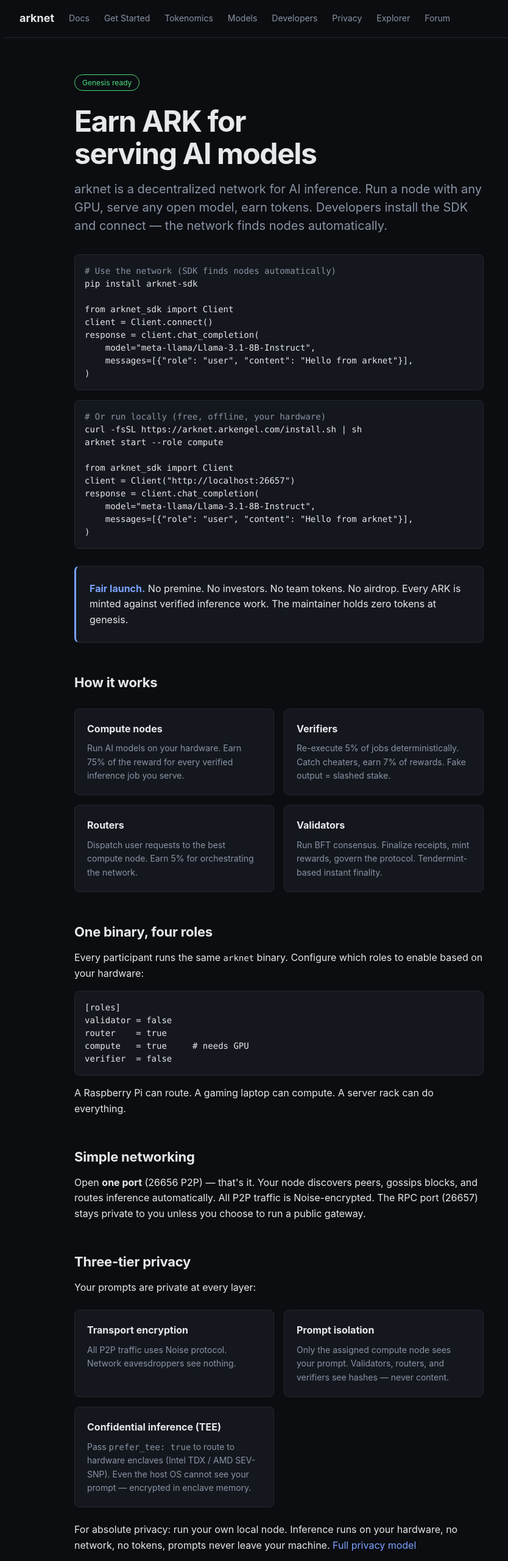
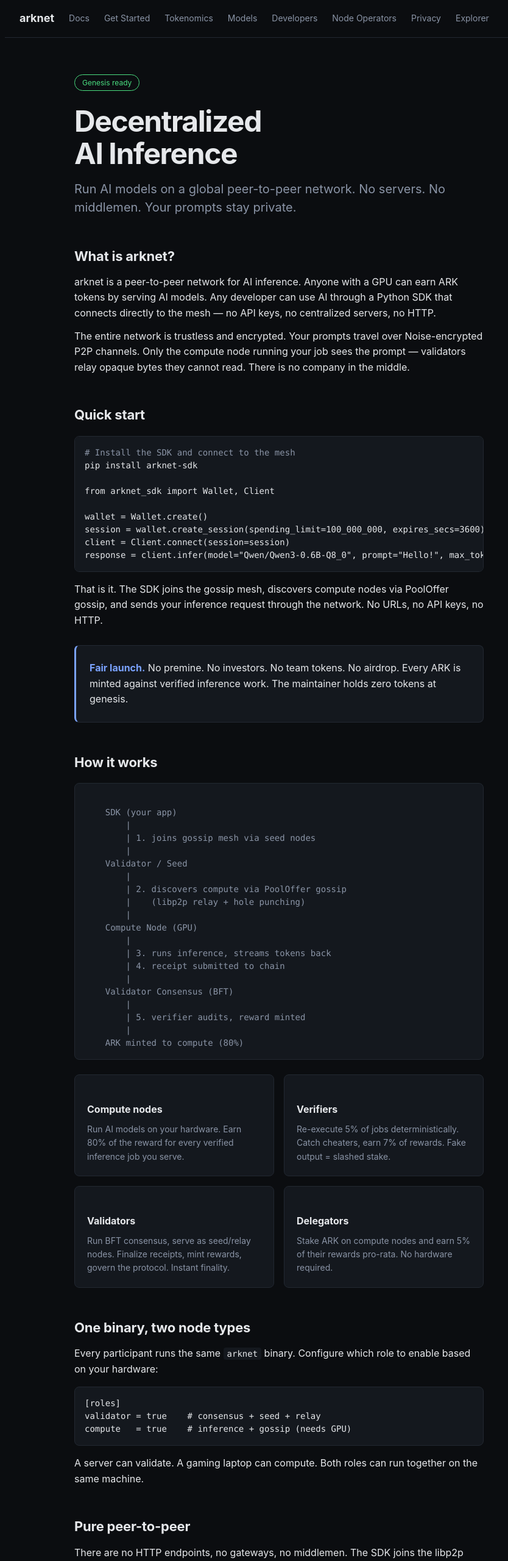
Before and after one commit to st-hannibal/arknet, a plain HTML site: page docs-site/index.html in a window 1280 px wide. Shown: the top 2560 px of the page at 61% size, without its empty margins (182-1016 px from the left). Drawn offline with Linux system fonts and the light colour scheme.

Commit message:
docs: rewrite landing page, tokenomics, and privacy for pure p2p
- index.html: starts with human explanation, not code. Describes
  arknet in plain terms before showing the SDK quickstart.
- tokenomics.html: reward split updated to 80/7/5/3/5, router removed.
- privacy.html: all gateway/HTTP references removed. Explains the
  mesh relay architecture and end-to-end Noise encryption.

```diff
--- a/docs-site/index.html
+++ b/docs-site/index.html
@@ -4,9 +4,9 @@
 <meta charset="utf-8">
 <meta name="viewport" content="width=device-width, initial-scale=1">
 <title>arknet — decentralized AI inference</title>
-<meta name="description" content="Fair-launch decentralized AI inference protocol. No premine. One binary. OpenAI-compatible API. Earn ARK for serving AI models.">
+<meta name="description" content="Run AI models on a global peer-to-peer network. No servers. No middlemen. Your prompts stay private. Earn ARK for serving inference.">
 <meta property="og:title" content="arknet — decentralized AI inference">
-<meta property="og:description" content="Anyone with a computer earns ARK for serving AI models. Any developer queries AI through an OpenAI-compatible API.">
+<meta property="og:description" content="Run AI models on a global peer-to-peer network. No servers. No middlemen. Your prompts stay private.">
 <style>
   :root {
     --bg: #0b0d10;
@@ -39,8 +39,9 @@
   main { max-width: 720px; margin: 0 auto; padding: 60px 24px 120px; }
   h1 { font-size: 48px; letter-spacing: -0.03em; line-height: 1.1; margin-bottom: 16px; }
   h2 { font-size: 22px; margin: 48px 0 12px; letter-spacing: -0.01em; }
+  h3 { font-size: 18px; margin: 24px 0 8px; }
   p { margin: 12px 0; }
-  .lead { color: var(--muted); font-size: 20px; margin-bottom: 32px; line-height: 1.5; }
+  .hero-tagline { color: var(--muted); font-size: 20px; margin-bottom: 32px; line-height: 1.5; }
   a { color: var(--accent); text-decoration: none; }
   a:hover { text-decoration: underline; }
   code, pre { font: 14px/1.5 "SF Mono", Menlo, Consolas, monospace; }
@@ -52,6 +53,7 @@
     overflow-x: auto;
     margin: 16px 0;
   }
+  code { background: var(--code-bg); padding: 2px 6px; border-radius: 4px; }
   ul { padding-left: 20px; }
   li { margin: 6px 0; color: var(--muted); }
   li strong { color: var(--fg); }
@@ -108,90 +110,113 @@
   <a href="/docs/tokenomics.html">Tokenomics</a>
   <a href="/docs/models.html">Models</a>
   <a href="/docs/developers.html">Developers</a>
+  <a href="/docs/node-operators.html">Node Operators</a>
   <a href="/docs/privacy.html">Privacy</a>
   <a href="/explorer.html">Explorer</a>
-  <a href="https://github.com/st-hannibal/arknet/discussions">Forum</a>
 </nav>
 
 <main>
   <span class="badge">Genesis ready</span>
-  <h1>Earn ARK for<br>serving AI models</h1>
-  <p class="lead">arknet is a decentralized network for AI inference. Run a node with any GPU, serve any open model, earn tokens. Developers install the SDK and connect — the network finds nodes automatically.</p>
+  <h1>Decentralized<br>AI Inference</h1>
+  <p class="hero-tagline">Run AI models on a global peer-to-peer network. No servers. No middlemen. Your prompts stay private.</p>
 
-  <pre><span style="color:var(--muted)"># Use the network (SDK finds nodes automatically)</span>
+  <h2>What is arknet?</h2>
+  <p>arknet is a peer-to-peer network for AI inference. Anyone with a GPU can earn ARK tokens by serving AI models. Any developer can use AI through a Python SDK that connects directly to the mesh — no API keys, no centralized servers, no HTTP.</p>
+  <p>The entire network is trustless and encrypted. Your prompts travel over Noise-encrypted P2P channels. Only the compute node running your job sees the prompt — validators relay opaque bytes they cannot read. There is no company in the middle.</p>
+
+  <h2>Quick start</h2>
+  <pre><span style="color:var(--muted)"># Install the SDK and connect to the mesh</span>
 pip install arknet-sdk
 
-from arknet_sdk import Client
-client = Client.connect()
-response = client.chat_completion(
-    model="meta-llama/Llama-3.1-8B-Instruct",
-    messages=[{"role": "user", "content": "Hello from arknet"}],
-)</pre>
+from arknet_sdk import Wallet, Client
 
-  <pre><span style="color:var(--muted)"># Or run locally (free, offline, your hardware)</span>
-curl -fsSL https://arknet.arkengel.com/install.sh | sh
-arknet start --role compute
+wallet = Wallet.create()
+session = wallet.create_session(spending_limit=100_000_000, expires_secs=3600)
+client = Client.connect(session=session)
+response = client.infer(model="Qwen/Qwen3-0.6B-Q8_0", prompt="Hello!", max_tokens=64)</pre>
 
-from arknet_sdk import Client
-client = Client("http://localhost:26657")
-response = client.chat_completion(
-    model="meta-llama/Llama-3.1-8B-Instruct",
-    messages=[{"role": "user", "content": "Hello from arknet"}],
-)</pre>
+  <p>That is it. The SDK joins the gossip mesh, discovers compute nodes via PoolOffer gossip, and sends your inference request through the network. No URLs, no API keys, no HTTP.</p>
 
   <div class="promise">
     <p><strong>Fair launch.</strong> No premine. No investors. No team tokens. No airdrop. Every ARK is minted against verified inference work. The maintainer holds zero tokens at genesis.</p>
   </div>
 
   <h2>How it works</h2>
+  <pre><span style="color:var(--muted)">
+    SDK (your app)
+        |
+        | 1. joins gossip mesh via seed nodes
+        |
+    Validator / Seed
+        |
+        | 2. discovers compute via PoolOffer gossip
+        |    (libp2p relay + hole punching)
+        |
+    Compute Node (GPU)
+        |
+        | 3. runs inference, streams tokens back
+        | 4. receipt submitted to chain
+        |
+    Validator Consensus (BFT)
+        |
+        | 5. verifier audits, reward minted
+        |
+    ARK minted to compute (80%)
+</span></pre>
+
   <div class="grid">
     <div class="card">
       <h3>Compute nodes</h3>
-      <p>Run AI models on your hardware. Earn 75% of the reward for every verified inference job you serve.</p>
+      <p>Run AI models on your hardware. Earn 80% of the reward for every verified inference job you serve.</p>
     </div>
     <div class="card">
       <h3>Verifiers</h3>
       <p>Re-execute 5% of jobs deterministically. Catch cheaters, earn 7% of rewards. Fake output = slashed stake.</p>
     </div>
     <div class="card">
-      <h3>Routers</h3>
-      <p>Dispatch user requests to the best compute node. Earn 5% for orchestrating the network.</p>
+      <h3>Validators</h3>
+      <p>Run BFT consensus, serve as seed/relay nodes. Finalize receipts, mint rewards, govern the protocol. Instant finality.</p>
     </div>
     <div class="card">
-      <h3>Validators</h3>
-      <p>Run BFT consensus. Finalize receipts, mint rewards, govern the protocol. Tendermint-based instant finality.</p>
+      <h3>Delegators</h3>
+      <p>Stake ARK on compute nodes and earn 5% of their rewards pro-rata. No hardware required.</p>
     </div>
   </div>
 
-  <h2>One binary, four roles</h2>
-  <p>Every participant runs the same <code>arknet</code> binary. Configure which roles to enable based on your hardware:</p>
+  <h2>One binary, two node types</h2>
+  <p>Every participant runs the same <code>arknet</code> binary. Configure which role to enable based on your hardware:</p>
   <pre>[roles]
-validator = false
-router    = true
-compute   = true     # needs GPU
-verifier  = false</pre>
-  <p>A Raspberry Pi can route. A gaming laptop can compute. A server rack can do everything.</p>
+validator = true    # consensus + seed + relay
+compute   = true    # inference + gossip (needs GPU)</pre>
+  <p>A server can validate. A gaming laptop can compute. Both roles can run together on the same machine.</p>
 
-  <h2>Simple networking</h2>
-  <p>Open <strong>one port</strong> (26656 P2P) — that's it. Your node discovers peers, gossips blocks, and routes inference automatically. All P2P traffic is Noise-encrypted. The RPC port (26657) stays private to you unless you choose to run a public gateway.</p>
+  <h2>Pure peer-to-peer</h2>
+  <p>There are no HTTP endpoints, no gateways, no middlemen. The SDK joins the libp2p gossip mesh directly, discovers compute nodes through PoolOffer messages, and routes inference via relay + hole punching. All traffic is Noise-encrypted end-to-end. Validators relay encrypted bytes they cannot read.</p>
 
-  <h2>Three-tier privacy</h2>
-  <p>Your prompts are private at every layer:</p>
-  <div class="grid">
-    <div class="card">
-      <h3>Transport encryption</h3>
-      <p>All P2P traffic uses Noise protocol. Network eavesdroppers see nothing.</p>
-    </div>
-    <div class="card">
-      <h3>Prompt isolation</h3>
-      <p>Only the assigned compute node sees your prompt. Validators, routers, and verifiers see hashes — never content.</p>
-    </div>
-    <div class="card">
-      <h3>Confidential inference (TEE)</h3>
-      <p>Pass <code>prefer_tee: true</code> to route to hardware enclaves (Intel TDX / AMD SEV-SNP). Even the host OS cannot see your prompt — encrypted in enclave memory.</p>
-    </div>
-  </div>
-  <p>For absolute privacy: run your own local node. Inference runs on your hardware, no network, no tokens, prompts never leave your machine. <a href="/docs/privacy.html">Full privacy model</a></p>
+  <h2>Session keys</h2>
+  <p>Your wallet creates ephemeral session keys with a spending limit and expiry. Use session keys for daily SDK calls — if one is compromised, the attacker can only spend the session allowance, not drain your wallet.</p>
+  <pre>session = wallet.create_session(
+    spending_limit=100_000_000,  <span style="color:var(--muted)"># 0.1 ARK</span>
+    expires_secs=3600            <span style="color:var(--muted)"># 1 hour</span>
+)</pre>
+
+  <h2>For developers</h2>
+  <ul>
+    <li><strong><a href="/docs/getting-started.html">Getting started</a></strong> — install the SDK and run your first inference in 2 minutes</li>
+    <li><strong><a href="/docs/developers.html">Developer guide</a></strong> — wallets, session keys, model discovery, streaming</li>
+    <li><strong><a href="/docs/privacy.html">Privacy model</a></strong> — how encryption and TEE protect your prompts</li>
+    <li><strong><a href="/docs/models.html">Supported models</a></strong> — the 10 models available at genesis</li>
+  </ul>
+
+  <h2>For node operators</h2>
+  <ul>
+    <li><strong><a href="/docs/node-operators.html">Node operator guide</a></strong> — install, configure, and run a compute or validator node</li>
+    <li><strong><a href="/docs/tokenomics.html">Tokenomics</a></strong> — ARK supply, emission schedule, reward split, staking</li>
+  </ul>
+
+  <h2>Fair launch</h2>
+  <p>arknet launches with zero tokens in circulation. No premine. No investors. No team allocation. No airdrop. Every ARK is minted against verified inference work — the same model as early Bitcoin mining.</p>
+  <p>During a 6-month bootstrap period, inference is free and rate-limited. Compute nodes earn ARK from block emission for serving free requests. By the end of bootstrap, enough ARK circulates for the paid economy to activate naturally.</p>
 
   <h2>10 models at genesis</h2>
   <p>From edge devices to data centers — all GGUF format, verified by SHA-256:</p>
@@ -208,11 +233,11 @@ verifier  = false</pre>
     <div class="card stat"><div class="num">1B</div><div class="label">ARK hard cap</div></div>
     <div class="card stat"><div class="num">615</div><div class="label">Tests passing</div></div>
     <div class="card stat"><div class="num">0</div><div class="label">Tokens premined</div></div>
-    <div class="card stat"><div class="num">75%</div><div class="label">To compute operators</div></div>
+    <div class="card stat"><div class="num">80%</div><div class="label">To compute operators</div></div>
   </div>
 
   <footer>
-    <p>Apache-2.0 · <a href="https://github.com/st-hannibal/arknet">GitHub</a> · <a href="https://github.com/st-hannibal/arknet/discussions">Discussions</a></p>
+    <p>Apache-2.0 · <a href="https://github.com/st-hannibal/arknet">GitHub</a></p>
   </footer>
 </main>
 
```
Also changed, not shown: docs-site/docs/privacy.html (+82 -85 lines), docs-site/docs/tokenomics.html (+9 -7 lines).
